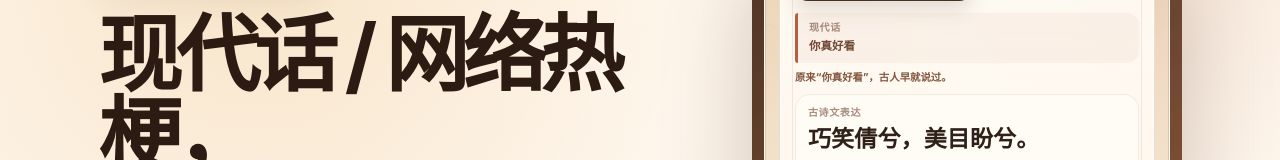
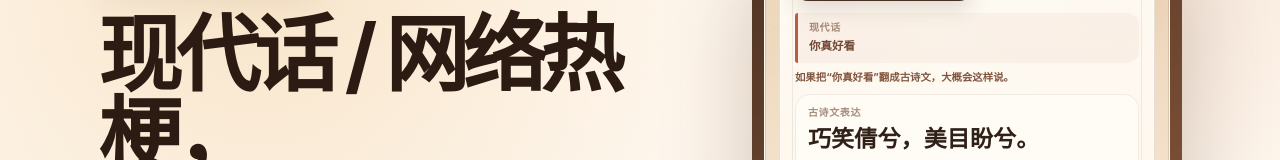
Before and after one commit to yandong2023/gu-ren-said, a Next.js app: page / in a window 1280 px wide. Shown: the part 168-328 px from the top of the page. Built offline with nearby package versions, Linux system fonts and the light colour scheme.

Commit message:
Use reusable share hook generator in quote card

```diff
--- a/components/QuoteCard.tsx
+++ b/components/QuoteCard.tsx
@@ -2,6 +2,7 @@
 
 import { useEffect, useRef, useState } from "react";
 import { trackEvent } from "@/lib/analytics";
+import { getPrimaryShareHook } from "@/lib/share-hook";
 import type { SearchResult } from "@/lib/types";
 
 const SITE_URL = "https://gurensaid.com";
@@ -67,7 +68,7 @@ export default function QuoteCard({ result, query, compact = false }: Props) {
   const whyText = result.reason || result.translation;
   const explainText = result.translation || whyText;
   const modernText = query || result.modernMeanings[0] || "我 emo 了";
-  const hookText = `原来“${modernText}”，古人早就说过。`;
+  const hookText = getPrimaryShareHook(modernText, result);
   const shareUrl = `${SITE_URL}${queryHref(modernText)}?utm_source=share&utm_medium=link&utm_campaign=quote_card`;
   const analyticsContext = {
     result_id: result.id,
```
